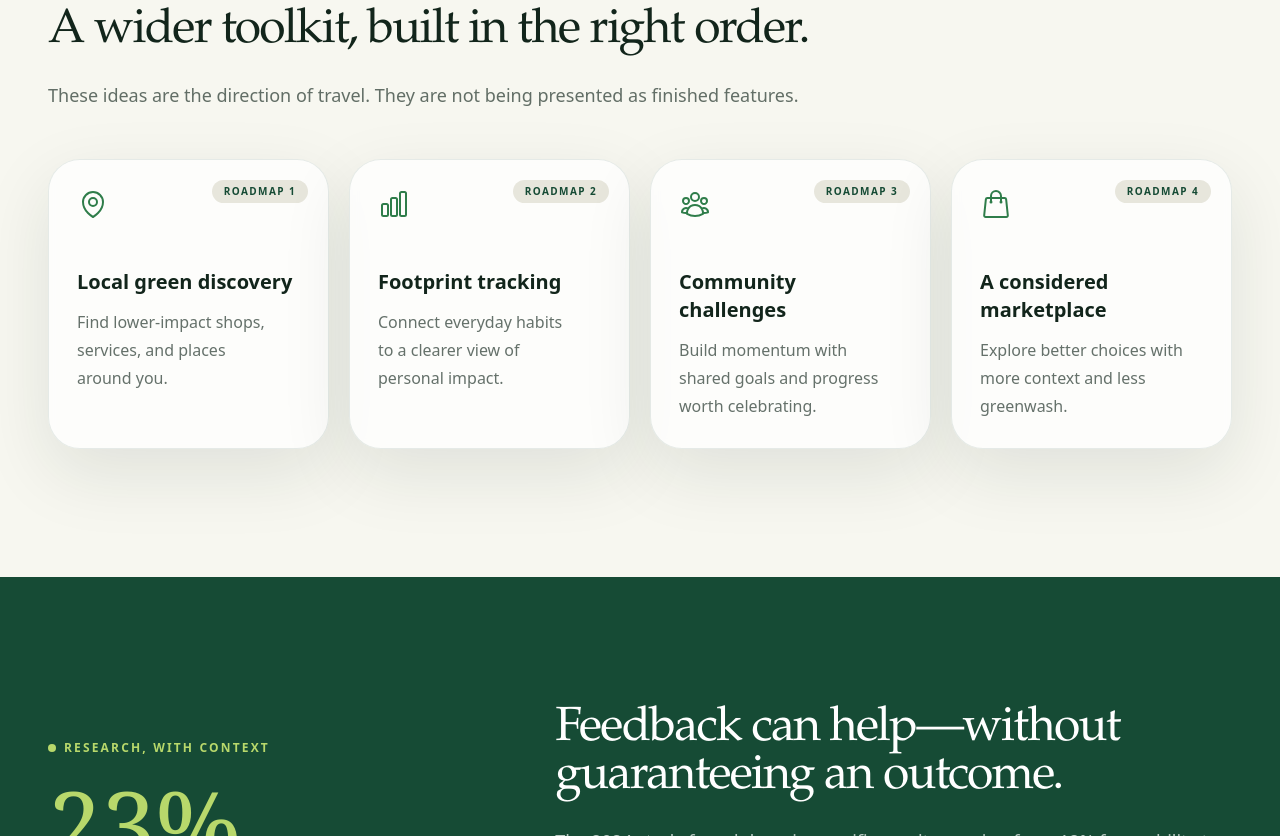
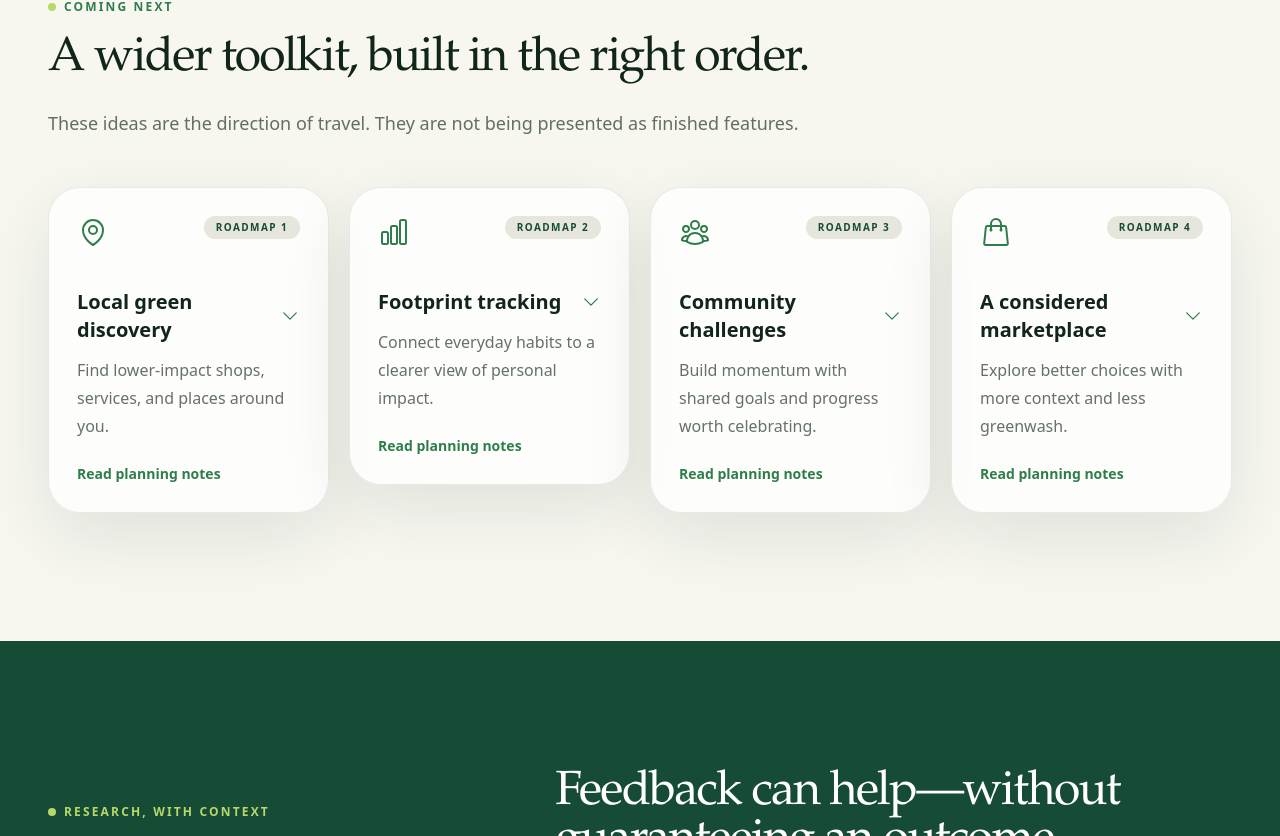
Before and after one commit to Act4Zero/LandingPage-GreenCompass, a Next.js app: page / in a window 1280 px wide. Shown: the part 1559-2395 px from the top of the page. Built offline with nearby package versions, Linux system fonts and the light colour scheme; no server answers.

Commit message:
Clarify homepage roadmap interactions

```diff
--- /dev/null
+++ b/src/components/site/RoadmapDisclosure.js
@@ -0,0 +1,60 @@
+import React, { useId, useState } from "react";
+import { ChevronDownIcon } from "@heroicons/react/24/outline";
+
+function RoadmapDisclosure({ icon: Icon, index, title, summary, stage, exploring, question }) {
+  const [isOpen, setIsOpen] = useState(false);
+  const detailsId = useId();
+
+  return (
+    <article className="editorial-card relative overflow-hidden p-0">
+      <button
+        type="button"
+        className="group flex h-full w-full flex-col p-7 text-left"
+        aria-expanded={isOpen}
+        aria-controls={detailsId}
+        onClick={() => setIsOpen((current) => !current)}
+      >
+        <span className="flex w-full items-start justify-between gap-5">
+          <Icon className="h-8 w-8 shrink-0 text-leaf" aria-hidden="true" />
+          <span className="rounded-full bg-stone px-3 py-1 text-[10px] font-bold uppercase tracking-[0.14em] text-forest">
+            Roadmap {index + 1}
+          </span>
+        </span>
+        <span className="mt-10 flex w-full items-center justify-between gap-4">
+          <span className="text-xl font-bold text-ink">{title}</span>
+          <ChevronDownIcon
+            className={`h-5 w-5 shrink-0 text-leaf transition-transform ${isOpen ? "rotate-180" : ""}`}
+            aria-hidden="true"
+          />
+        </span>
+        <span className="mt-3 leading-7 text-ink/65">{summary}</span>
+        <span className="mt-6 text-sm font-bold text-leaf group-hover:text-forest">
+          {isOpen ? "Hide planning notes" : "Read planning notes"}
+        </span>
+      </button>
+
+      <div
+        id={detailsId}
+        hidden={!isOpen}
+        className="border-t border-forest/10 bg-white/55 px-7 py-6"
+      >
+        <dl className="space-y-5 text-sm leading-6">
+          <div>
+            <dt className="font-bold uppercase tracking-[0.12em] text-forest">Planning stage</dt>
+            <dd className="mt-1 text-ink/65">{stage}</dd>
+          </div>
+          <div>
+            <dt className="font-bold uppercase tracking-[0.12em] text-forest">What we are exploring</dt>
+            <dd className="mt-1 text-ink/65">{exploring}</dd>
+          </div>
+          <div>
+            <dt className="font-bold uppercase tracking-[0.12em] text-forest">Question to resolve</dt>
+            <dd className="mt-1 text-ink/65">{question}</dd>
+          </div>
+        </dl>
+      </div>
+    </article>
+  );
+}
+
+export default RoadmapDisclosure;
--- a/src/pages/index.js
+++ b/src/pages/index.js
@@ -15,12 +15,41 @@ import Footer from "components/Footer";
 import FaqAccordion from "components/site/FaqAccordion";
 import NewsletterSignup from "components/site/NewsletterSignup";
 import ContactForm from "components/site/ContactForm";
+import RoadmapDisclosure from "components/site/RoadmapDisclosure";
 
 const roadmap = [
-  { icon: MapPinIcon, title: "Local green discovery", text: "Find lower-impact shops, services, and places around you." },
-  { icon: ChartBarIcon, title: "Footprint tracking", text: "Connect everyday habits to a clearer view of personal impact." },
-  { icon: UserGroupIcon, title: "Community challenges", text: "Build momentum with shared goals and progress worth celebrating." },
-  { icon: ShoppingBagIcon, title: "A considered marketplace", text: "Explore better choices with more context and less greenwash." },
+  {
+    icon: MapPinIcon,
+    title: "Local green discovery",
+    summary: "Find lower-impact shops, services, and places around you.",
+    stage: "Discovery",
+    exploring: "A location-aware directory with useful context about nearby options—not just a list of pins.",
+    question: "How can we build trustworthy local coverage before expanding to more places?",
+  },
+  {
+    icon: ChartBarIcon,
+    title: "Footprint tracking",
+    summary: "Connect everyday habits to a clearer view of personal impact.",
+    stage: "Research and definition",
+    exploring: "Guided inputs, understandable estimates, and feedback that supports reflection without pretending to be exact.",
+    question: "Which inputs are useful enough to act on while staying honest about uncertainty?",
+  },
+  {
+    icon: UserGroupIcon,
+    title: "Community challenges",
+    summary: "Build momentum with shared goals and progress worth celebrating.",
+    stage: "Early concept",
+    exploring: "Small opt-in challenges that encourage shared progress without public pressure or unhelpful comparison.",
+    question: "What moderation and privacy safeguards should exist before people participate together?",
+  },
+  {
+    icon: ShoppingBagIcon,
+    title: "A considered marketplace",
+    summary: "Explore better choices with more context and less greenwash.",
+    stage: "Early concept",
+    exploring: "Product and service discovery with visible criteria, decision context, and no pay-to-rank shortcuts.",
+    question: "Which evidence standards can make recommendations genuinely useful and credible?",
+  },
 ];
 
 function IndexPage() {
@@ -54,17 +83,19 @@ function IndexPage() {
               </p>
             </div>
 
-            <div className="relative mx-auto w-full max-w-lg" aria-hidden="true">
+            <figure className="relative mx-auto w-full max-w-lg">
               <div className="hero-orbit relative aspect-square overflow-hidden rounded-full shadow-soft">
                 <div className="absolute inset-x-[18%] bottom-[18%] rounded-3xl border border-white/25 bg-white/10 p-5 text-white backdrop-blur-md">
                   <p className="text-xs font-bold uppercase tracking-[0.16em] text-moss">Your direction</p>
                   <p className="mt-2 font-serif text-2xl">Learn. Choose. Keep moving.</p>
                 </div>
               </div>
-              <div className="absolute -bottom-4 -left-2 rounded-full bg-moss px-5 py-3 text-sm font-bold text-ink shadow-lg sm:left-2">
-                Progress over perfection
-              </div>
-            </div>
+              <figcaption className="mt-5 flex items-center gap-3 border-l-2 border-leaf pl-4 text-sm leading-6 text-ink/60">
+                <span className="font-bold text-forest">Guiding principle</span>
+                <span aria-hidden="true">—</span>
+                <span>Progress over perfection</span>
+              </figcaption>
+            </figure>
           </div>
         </section>
 
@@ -99,7 +130,7 @@ function IndexPage() {
           </div>
         </section>
 
-        <section className="section-pad overflow-hidden">
+        <section id="roadmap" className="section-pad overflow-hidden">
           <div className="site-container">
             <div className="max-w-3xl">
               <p className="eyebrow">Coming next</p>
@@ -108,16 +139,9 @@ function IndexPage() {
                 These ideas are the direction of travel. They are not being presented as finished features.
               </p>
             </div>
-            <div className="mt-12 grid gap-5 md:grid-cols-2 lg:grid-cols-4">
-              {roadmap.map(({ icon: Icon, title, text }, index) => (
-                <article key={title} className="editorial-card relative overflow-hidden">
-                  <span className="absolute right-5 top-5 rounded-full bg-stone px-3 py-1 text-[10px] font-bold uppercase tracking-[0.14em] text-forest">
-                    Roadmap {index + 1}
-                  </span>
-                  <Icon className="h-8 w-8 text-leaf" aria-hidden="true" />
-                  <h3 className="mt-12 text-xl font-bold">{title}</h3>
-                  <p className="mt-3 leading-7 text-ink/65">{text}</p>
-                </article>
+            <div className="mt-12 grid items-start gap-5 md:grid-cols-2 lg:grid-cols-4">
+              {roadmap.map((item, index) => (
+                <RoadmapDisclosure key={item.title} index={index} {...item} />
               ))}
             </div>
           </div>
```
Also changed, not shown: 2 other files (tests, documents, lock files or other folders).
